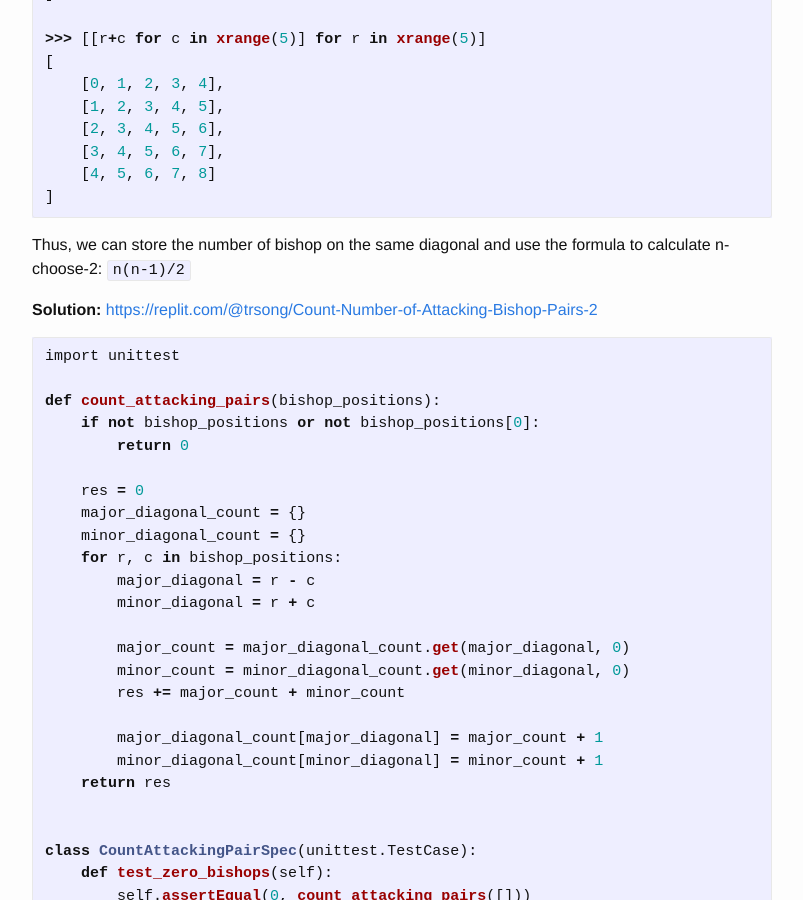
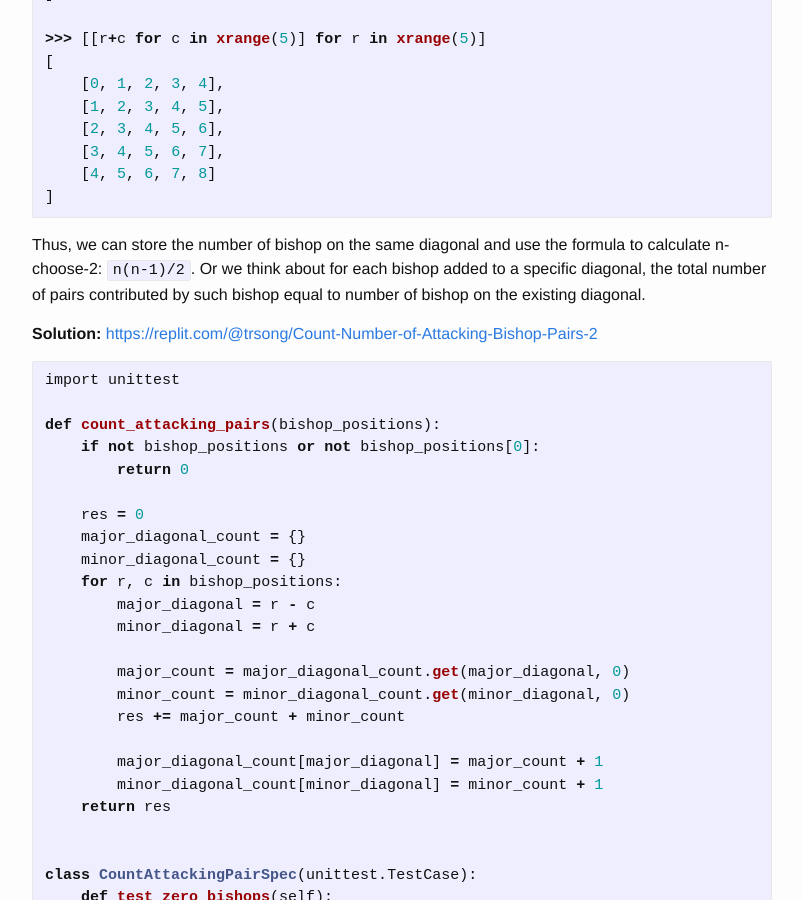
Before and after one commit to trsong/trsong.github.io, a Jekyll site: the page built from _posts/2021-11-01-DailyQuestionsNov.md, in a window 1280 px wide and 900 px high, scrolled down 2747 px. Shown: the whole window, without its empty margins (238-1041 px from the left). Built offline with Jekyll 4.4.1, drawn with Linux system fonts in a browser that asks for light colours.

Commit message:
Add explanation to previous checkin.

````diff
--- a/_posts/2021-11-01-DailyQuestionsNov.md
+++ b/_posts/2021-11-01-DailyQuestionsNov.md
@@ -85,7 +85,7 @@ categories: Python/Java
     [4, 5, 6, 7, 8]
 ]
 ```
-Thus, we can store the number of bishop on the same diagonal and use the formula to calculate n-choose-2: `n(n-1)/2`
+Thus, we can store the number of bishop on the same diagonal and use the formula to calculate n-choose-2: `n(n-1)/2`. Or we think about for each bishop added to a specific diagonal, the total number of pairs contributed by such bishop equal to number of bishop on the existing diagonal.
 
 
 **Solution:** [https://replit.com/@trsong/Count-Number-of-Attacking-Bishop-Pairs-2](https://replit.com/@trsong/Count-Number-of-Attacking-Bishop-Pairs-2)
````
